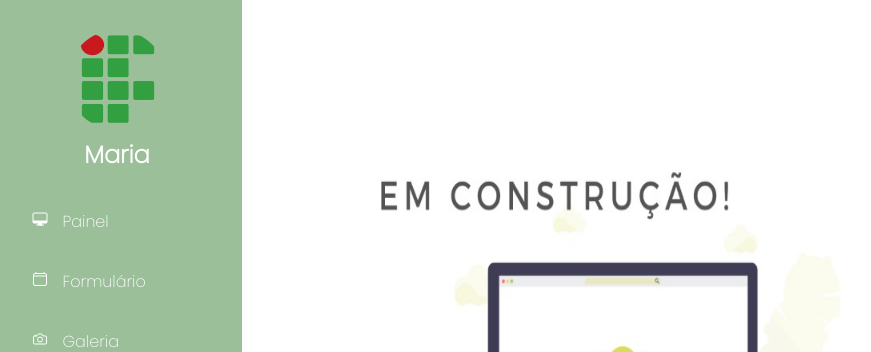
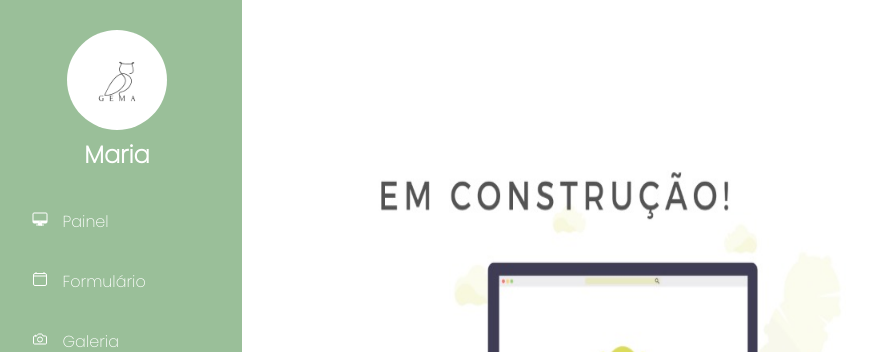
Before and after one commit to Jotta-TI/gema, a PHP site: page /principal.php in a window 1280 px wide. Shown: the part 70-422 px from the top of the page, without its empty margins (8-879 px from the left). Run offline with PHP 8.4, Linux system fonts and the light colour scheme; some web fonts are replaced.

Commit message:
Update principal.php

```diff
--- a/principal.php
+++ b/principal.php
@@ -50,7 +50,7 @@
 
         <center>
 
-                <img src="assets/img/1200x600wp_-_Editado.png" class="imagem">
+                <img src="assets/img/fotografia.png" class="imagem">
                  <h2>Maria</h2>
 
         </center>
```
